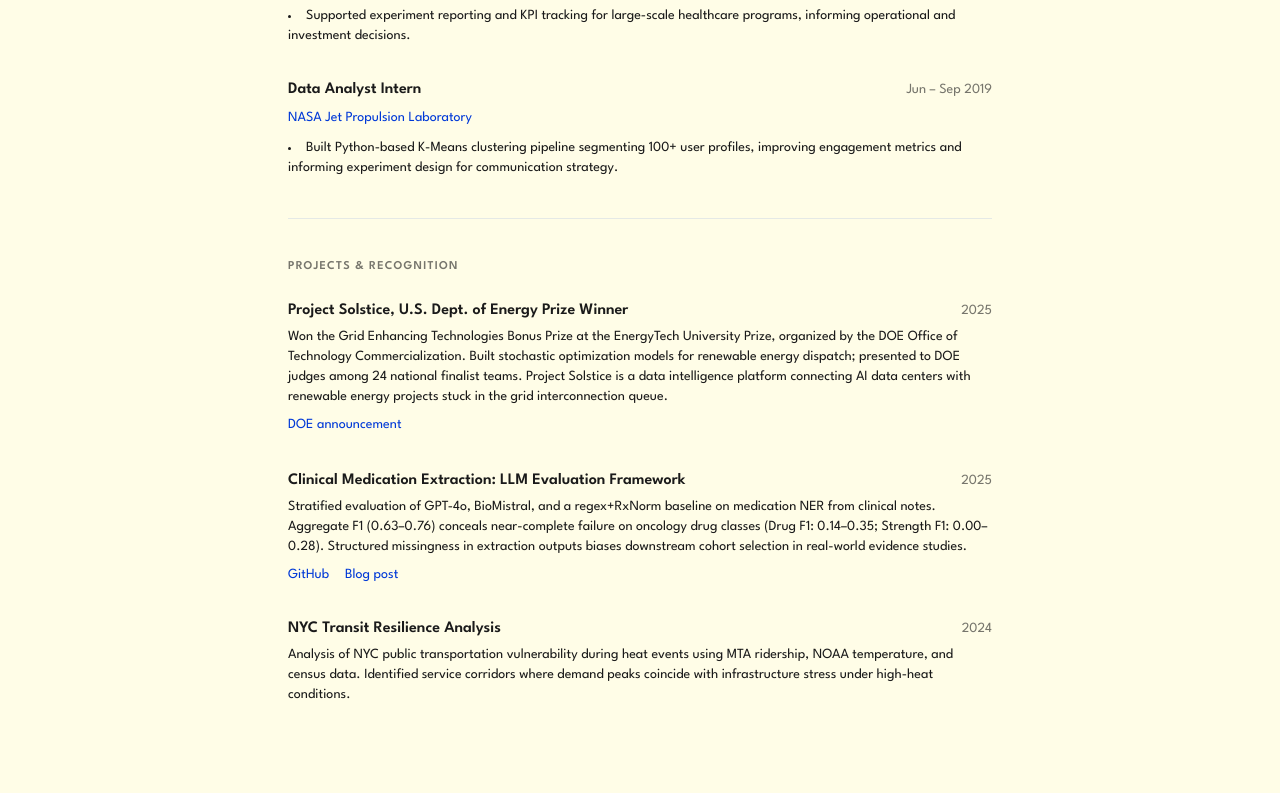
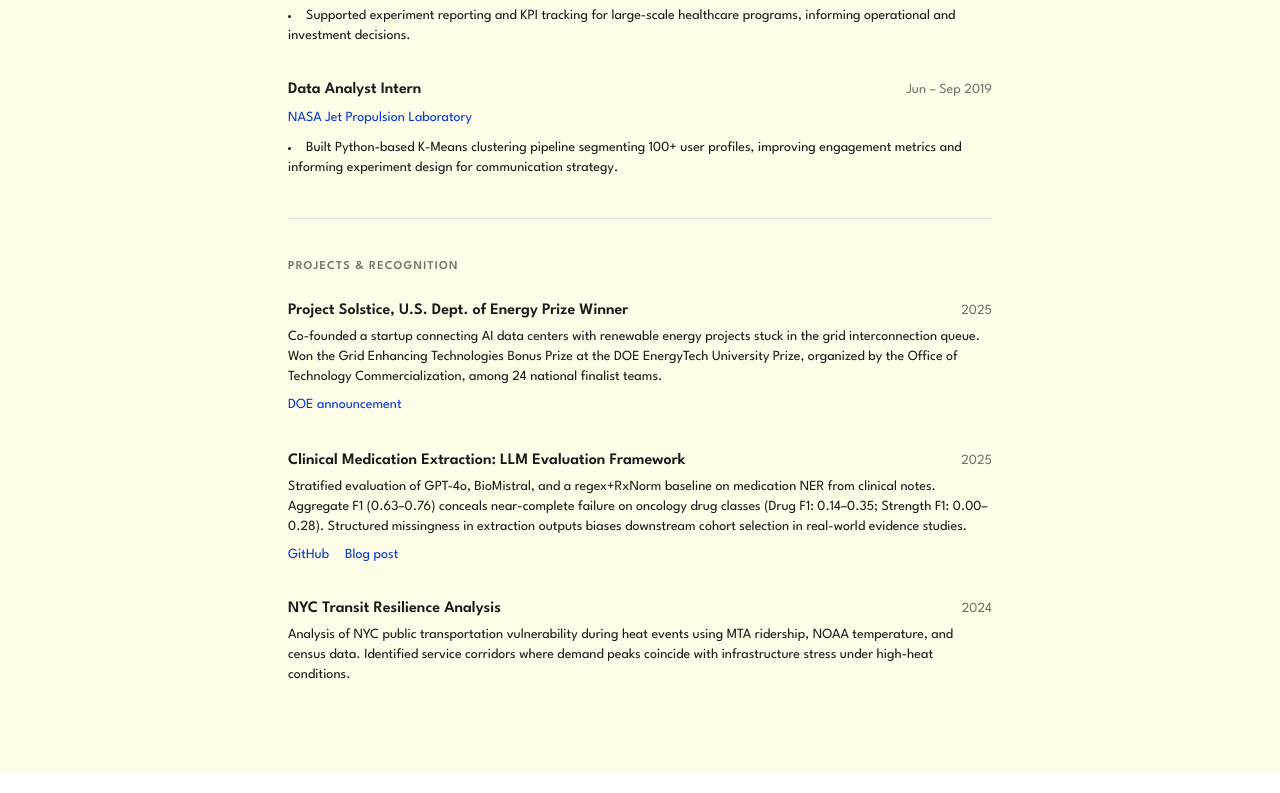
Before and after one commit to jaackiekim/jackiekim.me, a React (Vite) app: page /dsml in a window 1280 px wide. Shown: the part 1409-2202 px from the top of the page. Built offline with nearby package versions, Linux system fonts and the light colour scheme.

Commit message:
fix: reframe Solstice as startup co-founder story throughout

```diff
--- a/src/components/DSML.tsx
+++ b/src/components/DSML.tsx
@@ -149,11 +149,10 @@ export default function DSML() {
               <span className={`text-sm ${subtle}`}>2025</span>
             </div>
             <p className={`text-sm ${prose} mt-1`}>
-              Won the Grid Enhancing Technologies Bonus Prize at the EnergyTech University Prize, organized
-              by the DOE Office of Technology Commercialization. Built stochastic optimization models for
-              renewable energy dispatch; presented to DOE judges among 24 national finalist teams. Project
-              Solstice is a data intelligence platform connecting AI data centers with renewable energy
-              projects stuck in the grid interconnection queue.
+              Co-founded a startup connecting AI data centers with renewable energy projects stuck in the
+              grid interconnection queue. Won the Grid Enhancing Technologies Bonus Prize at the DOE
+              EnergyTech University Prize, organized by the Office of Technology Commercialization, among
+              24 national finalist teams.
             </p>
             <a
               href="https://www.energy.gov/technologycommercialization/articles/energytech-university-prize-2025-student-winners-announced"
```
